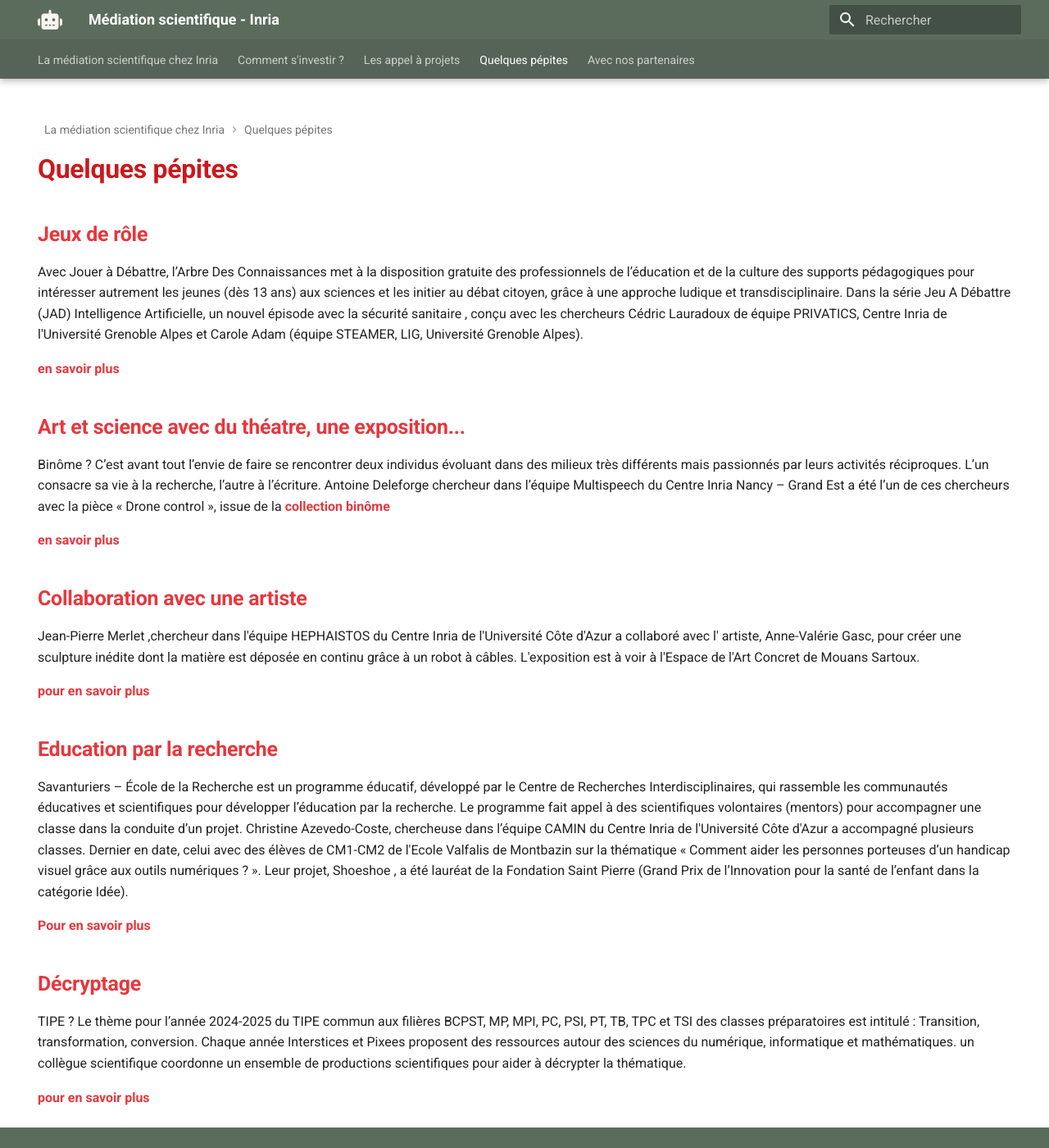
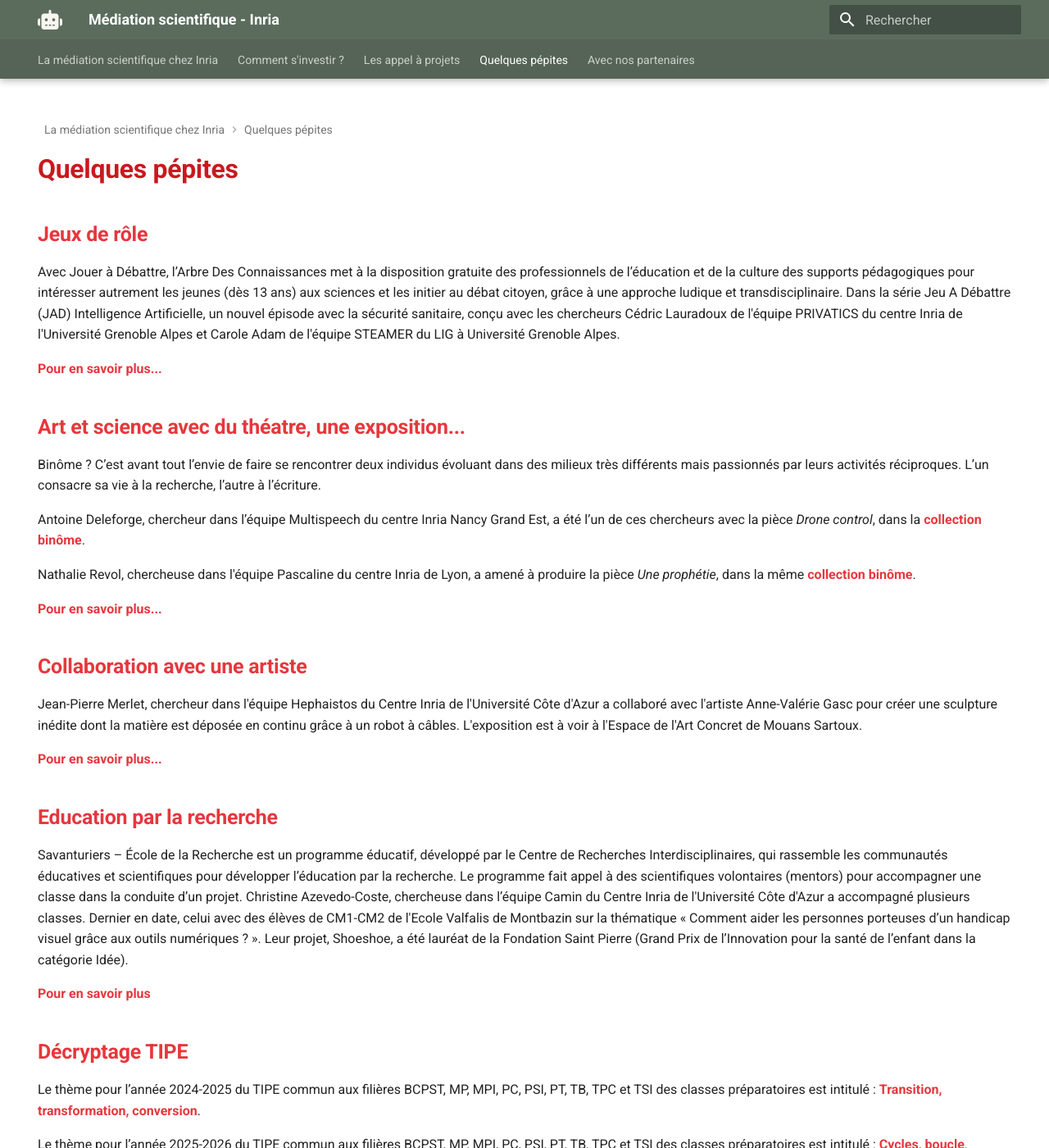
Before and after one commit to MediationScientifiqueInria/mediationscientifiqueinria.github.io, an MkDocs documentation site: the page built from docs/Pepites/pepite.md, in a window 1280 px wide and 1400 px high. Shown: the whole window at 82% size. Built offline with MkDocs 1.6.1 and Material for MkDocs 9.7.7, drawn with Linux system fonts in a browser that asks for light colours; comment, search, counter and statistics services are not loaded; some of the changed text lies outside the part shown.

Commit message:
Update pepite.md

```diff
--- a/docs/Pepites/pepite.md
+++ b/docs/Pepites/pepite.md
@@ -1,6 +1,6 @@
 ---
-title: Pages des pépites
-description: Retrouvez les différentes activité proposé par la médiation scientifique.
+title: Pépites
+description: Retrouvez les différentes activités proposées par la Médiation Scientifique.
 hide:
   - navigation
   - toc
@@ -11,31 +11,37 @@ hide:
 ## Jeux de rôle
 
 Avec Jouer à Débattre, l’Arbre Des Connaissances met à la disposition gratuite des professionnels de l’éducation et de la culture des supports pédagogiques pour intéresser autrement les jeunes (dès 13 ans) aux sciences et les initier au débat citoyen, grâce à une approche ludique et transdisciplinaire.
-Dans la série Jeu A Débattre (JAD) Intelligence Artificielle, un nouvel épisode avec la sécurité sanitaire , conçu avec les chercheurs Cédric Lauradoux de équipe PRIVATICS, Centre Inria de l'Université Grenoble Alpes et Carole Adam (équipe STEAMER, LIG, Université Grenoble Alpes).
+Dans la série Jeu A Débattre (JAD) Intelligence Artificielle, un nouvel épisode avec la sécurité sanitaire, conçu avec les chercheurs Cédric Lauradoux de l'équipe PRIVATICS du centre Inria de l'Université Grenoble Alpes et Carole Adam de l'équipe STEAMER du LIG à Université Grenoble Alpes.
 
-[en savoir plus](https://pixees.fr/jeu-a-debattre-en-ia-nouvel-episode-la-securite-sanitaire/)
+[Pour en savoir plus...](https://pixees.fr/jeu-a-debattre-en-ia-nouvel-episode-la-securite-sanitaire/)
 
 ## Art et science avec du théatre, une exposition...
 
 Binôme ? C’est avant tout l’envie de faire se rencontrer deux individus évoluant dans des milieux très différents mais passionnés par leurs activités réciproques. L’un consacre sa vie à la recherche, l’autre à l’écriture.
-Antoine Deleforge chercheur dans l’équipe Multispeech du Centre Inria Nancy – Grand Est a été l’un de ces chercheurs avec la pièce « Drone control », issue de la [collection binôme](https://www.lessensdesmots.eu/la-collection-binome)
 
-[en savoir plus](https://pixees.fr/decouvrir-la-science-avec-binome/)
+Antoine Deleforge, chercheur dans l’équipe Multispeech du centre Inria Nancy Grand Est, a été l’un de ces chercheurs avec la pièce _Drone control_, dans la [collection binôme](https://www.lessensdesmots.eu/la-collection-binome).
+
+Nathalie Revol, chercheuse dans l'équipe Pascaline du centre Inria de Lyon, a amené à produire la pièce _Une prophétie_, dans la même [collection binôme](https://www.lessensdesmots.eu/la-collection-binome).
+
+[Pour en savoir plus...](https://pixees.fr/decouvrir-la-science-avec-binome/)
+
 ## Collaboration avec une artiste
 
-Jean-Pierre Merlet ,chercheur dans l'équipe HEPHAISTOS  du Centre Inria de l'Université Côte d'Azur a collaboré avec l' artiste, Anne-Valérie Gasc, pour créer une sculpture inédite dont la matière est déposée en continu grâce à un robot à câbles. L'exposition est à voir à l'Espace de l'Art Concret de Mouans Sartoux.
+Jean-Pierre Merlet, chercheur dans l'équipe Hephaistos du Centre Inria de l'Université Côte d'Azur a collaboré avec l'artiste Anne-Valérie Gasc pour créer une sculpture inédite dont la matière est déposée en continu grâce à un robot à câbles. L'exposition est à voir à l'Espace de l'Art Concret de Mouans Sartoux.
 
-[pour en savoir plus](https://www.espacedelartconcret.fr/index.php/fr/exposition/machines-aveugles)
+[Pour en savoir plus...](https://www.espacedelartconcret.fr/index.php/fr/exposition/machines-aveugles)
 
 ## Education par la recherche
 
 Savanturiers – École de la Recherche est un programme éducatif, développé par le Centre de Recherches Interdisciplinaires, qui rassemble les communautés éducatives et scientifiques pour développer l’éducation par la recherche. Le programme fait appel à des scientifiques volontaires (mentors) pour accompagner une classe dans la conduite d’un projet.
-Christine Azevedo-Coste, chercheuse dans l’équipe CAMIN du Centre Inria de l'Université Côte d'Azur a accompagné plusieurs classes. Dernier en date, celui avec des élèves de CM1-CM2 de l'Ecole Valfalis de Montbazin sur la thématique « Comment aider les personnes porteuses d’un handicap visuel grâce aux outils numériques ? ». Leur projet, Shoeshoe , a été lauréat de la Fondation Saint Pierre (Grand Prix de l’Innovation pour la santé de l’enfant dans la catégorie Idée).
+Christine Azevedo-Coste, chercheuse dans l’équipe Camin du Centre Inria de l'Université Côte d'Azur a accompagné plusieurs classes. Dernier en date, celui avec des élèves de CM1-CM2 de l'Ecole Valfalis de Montbazin sur la thématique « Comment aider les personnes porteuses d’un handicap visuel grâce aux outils numériques ? ». Leur projet, Shoeshoe, a été lauréat de la Fondation Saint Pierre (Grand Prix de l’Innovation pour la santé de l’enfant dans la catégorie Idée).
 
 [Pour en savoir plus](https://pixees.fr/les-savanturiers-de-montbazin-laureat-du-grand-prix-de-linnovation-pour-la-sante-de-lenfant/)
-## Décryptage
 
-TIPE ? Le thème pour l’année 2024-2025 du TIPE commun aux filières BCPST, MP, MPI, PC, PSI, PT, TB, TPC et TSI des classes préparatoires est intitulé : Transition, transformation, conversion. Chaque année Interstices et Pixees proposent des ressources autour des sciences du numérique, informatique et mathématiques.
-un collègue scientifique coordonne un ensemble de productions scientifiques pour aider à décrypter la thématique.
+## Décryptage TIPE
 
-[pour en savoir plus](https://mediation-scientifique.gitlabpages.inria.fr/tipe-2024/)
+Le thème pour l’année 2024-2025 du TIPE commun aux filières BCPST, MP, MPI, PC, PSI, PT, TB, TPC et TSI des classes préparatoires est intitulé : [Transition, transformation, conversion](https://mediation-scientifique.gitlabpages.inria.fr/tipe-2024/).
+
+Le thème pour l’année 2025-2026 du TIPE commun aux filières BCPST, MP, MPI, PC, PSI, PT, TB, TPC et TSI des classes préparatoires est intitulé : [Cycles, boucle](https://mediation-scientifique.gitlabpages.inria.fr/tipe-2025/).
+
+Chaque année Interstices et Pixees proposent des ressources autour des sciences du numérique, informatique et mathématiques. Un collègue scientifique coordonne un ensemble de productions scientifiques pour aider à décrypter la thématique.
```
